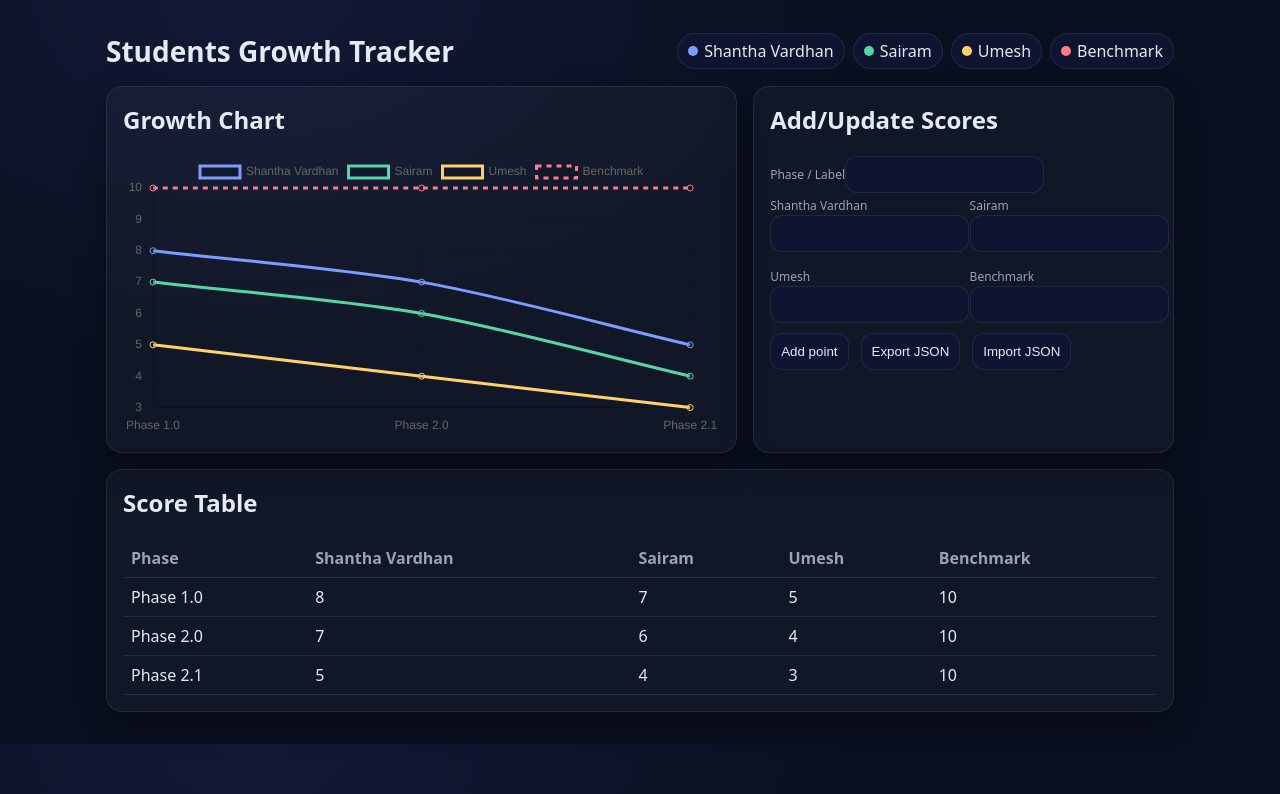
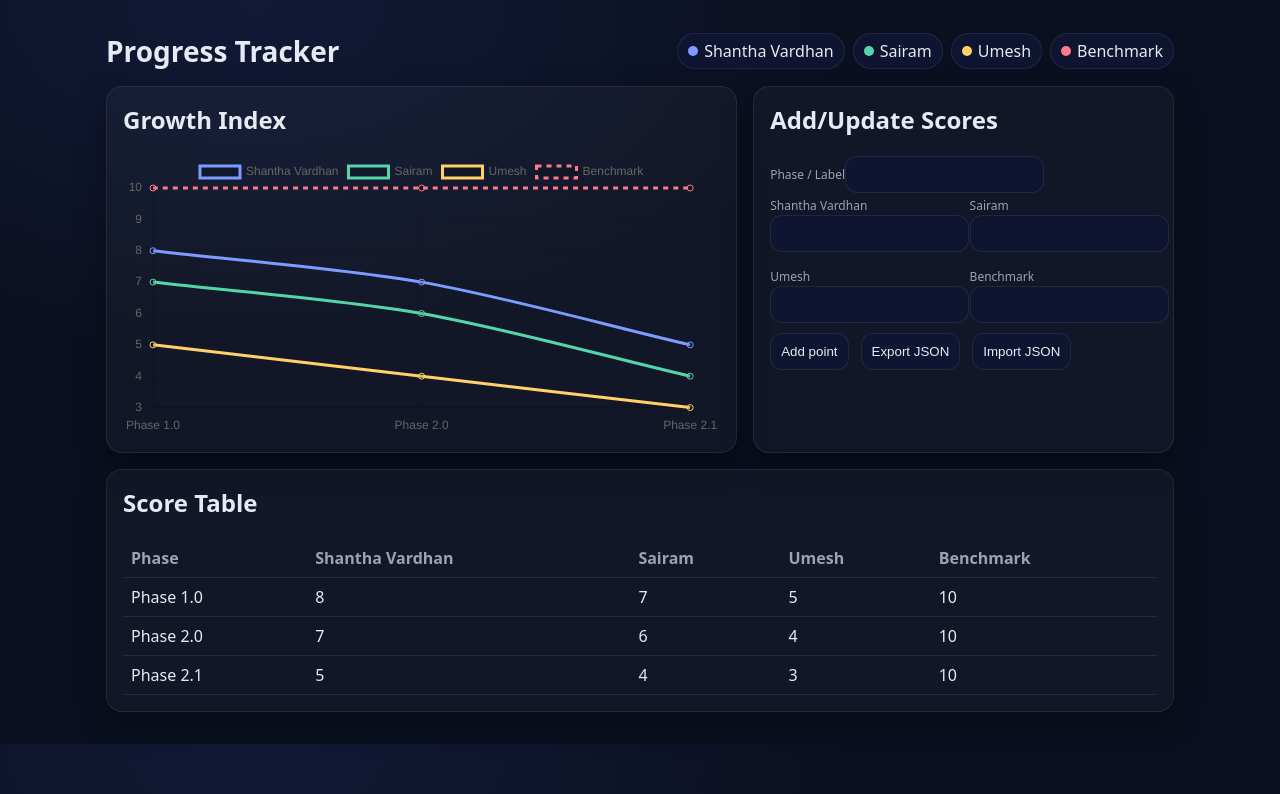
Before and after one commit to haneeshjallipalli/PL-Growth-Tracker, a plain HTML site: page index.html in a window 1280 px wide. Drawn offline with nearby package versions, Linux system fonts and the light colour scheme.

Commit message:
Update index.html

```diff
--- a/index.html
+++ b/index.html
@@ -3,7 +3,7 @@
 <head>
   <meta charset="utf-8" />
   <meta name="viewport" content="width=device-width, initial-scale=1" />
-  <title>Students Growth Tracker (3 Students + Benchmark)</title>
+  <title>Progress Tracker (3 Students + Benchmark)</title>
   <style>
     :root{
       --bg: #0b1020;
@@ -61,7 +61,7 @@
 <body>
   <div class="container">
     <header>
-      <h1>Students Growth Tracker</h1>
+      <h1>Progress Tracker</h1>
       <div class="legend">
         <span class="tag"><span class="dot" style="background:#7c9cff"></span>Shantha Vardhan</span>
         <span class="tag"><span class="dot" style="background:#55d6a9"></span>Sairam</span>
@@ -72,7 +72,7 @@
 
     <div class="grid">
       <section class="card">
-        <h2>Growth Chart</h2>
+        <h2>Growth Index</h2>
         <div class="chart-wrap">
           <canvas id="chart"></canvas>
         </div>
```
